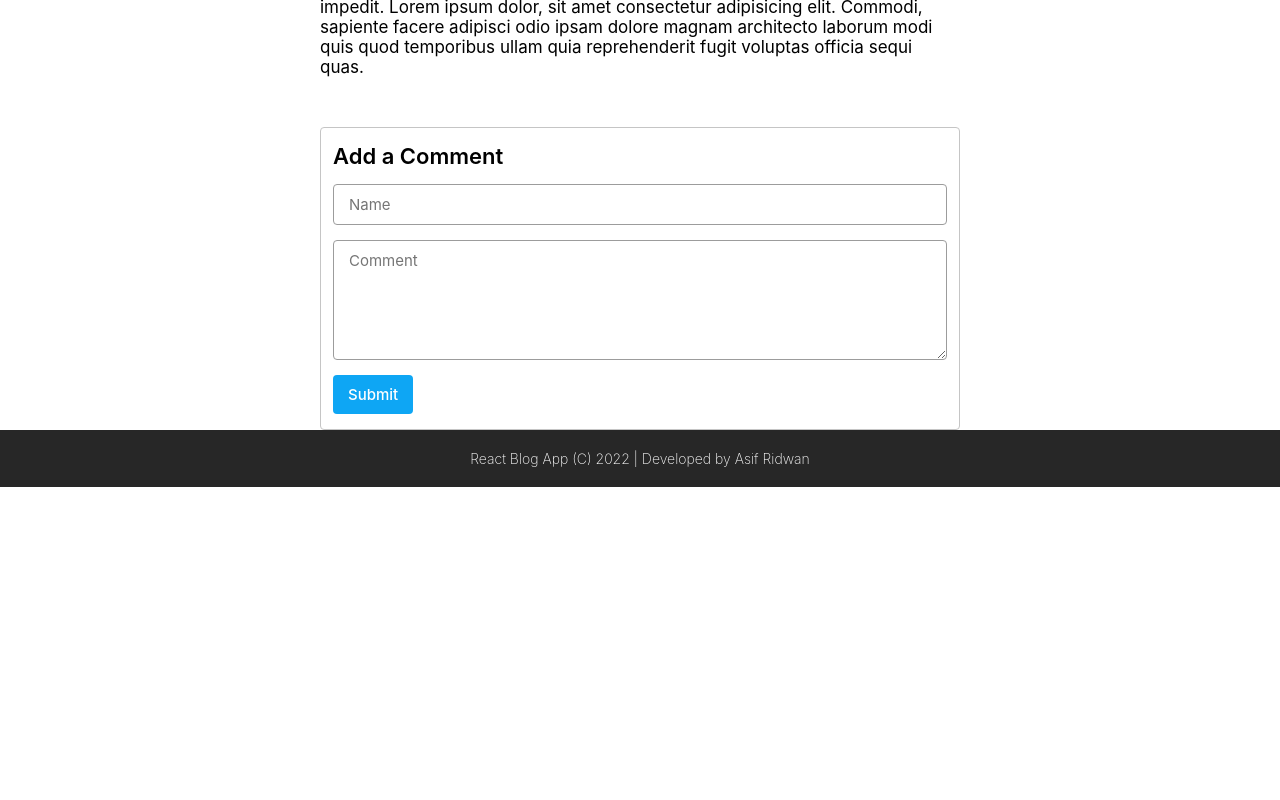
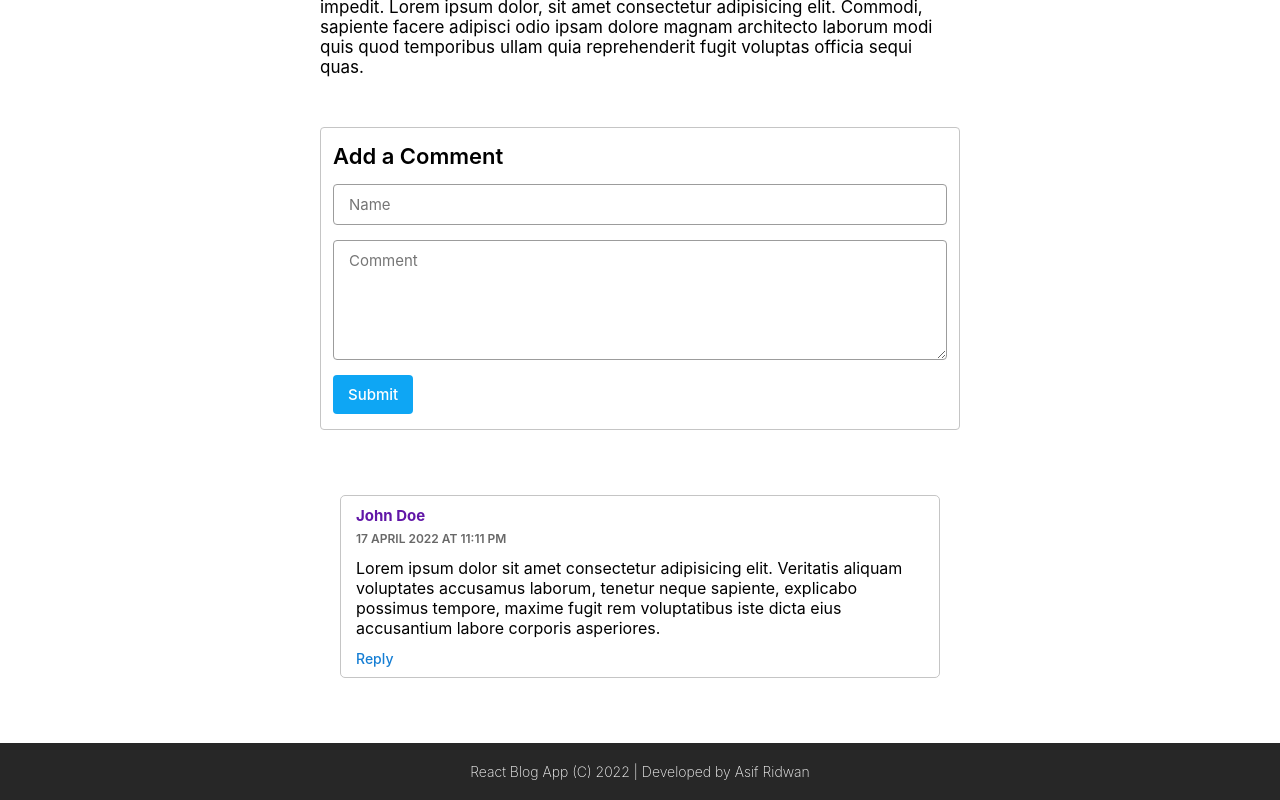
Before and after one commit to asifridwan/react-blog-app, a React (Create React App) app in the folder frontend/: page /1 in a window 1280 px wide. Shown: the part 473-1273 px from the top of the page. Before the commit the page ends 960 px from the top, so only its background shows below. Built offline with nearby package versions, Linux system fonts and the light colour scheme.

Commit message:
Added Comments on Frontend

```diff
--- a/frontend/src/components/CommentForm.jsx
+++ b/frontend/src/components/CommentForm.jsx
@@ -2,8 +2,8 @@ export default function CommentForm() {
   return (
     <form className='comment-form'>
         <label className='form-title'>Add a Comment</label>
-        <input className='user-name' type='text' placeholder='Name' />
-        <textarea className='user-comment' placeholder='Comment'></textarea>
+        <input className='user-name' type='text' placeholder='Name' required />
+        <textarea className='user-comment' placeholder='Comment' required></textarea>
         <div>
             <button className='submit-comment' type='submit'>Submit</button>
         </div>
--- /dev/null
+++ b/frontend/src/containers/AllComments.jsx
@@ -0,0 +1,15 @@
+export default function AllComments() {
+  return (
+    <div className='comments-container'>
+      <div className='comment-card'>
+        <div className='comment-username'>John Doe</div>
+        <div className='comment-time'>17 April 2022 at 11:11 PM</div>
+        <p className='comment-body'>Lorem ipsum dolor sit amet consectetur adipisicing elit. Veritatis aliquam voluptates accusamus
+        laborum, tenetur neque sapiente, explicabo possimus tempore, maxime fugit rem voluptatibus iste dicta eius accusantium
+        labore corporis asperiores.
+        </p>
+        <div className='reply-option'>Reply</div>
+      </div>
+    </div>
+  )
+}
--- a/frontend/src/css/style.css
+++ b/frontend/src/css/style.css
@@ -80,7 +80,7 @@ footer{
   font-size: 12px;
   font-weight: 600;
   text-transform: uppercase;
-  color: #5c5c5c;
+  color: #707070;
 }
 
 .blog-title{
@@ -140,6 +140,42 @@ footer{
   cursor: pointer;
 }
 
+.comments-container{
+  margin: 50px 0px;
+  padding: 15px 20px;
+}
+
+.comment-card{
+  border: 1px solid #c5c5c5;
+  padding: 10px 15px;
+  border-radius: 5px;
+}
+
+.comment-username{
+  font-size: 15px;
+  font-weight: 700;
+  color: #6116a7;
+}
+
+.comment-time{
+  margin-top: 6px;
+  font-size: 12px;
+  font-weight: 600;
+  color: #686868;
+  text-transform: uppercase;
+}
+
+.comment-body, .reply-option{
+  margin-top: 12px;
+}
+
+.reply-option{
+  font-size: 14px;
+  font-weight: 500;
+  color: #157ed4;
+  cursor: pointer;
+}
+
 @media screen and (max-width: 768px){
   .logo-icon{
     height: 25px;
@@ -161,11 +197,11 @@ footer{
     width: 70vw;
   }
 
-  .back-button, .user-name, .user-comment, .submit-comment{
+  .back-button, .user-name, .user-comment, .submit-comment, .comment-username, .reply-option{
     font-size: 12px;
   }
 
-  .blog-date{
+  .blog-date, .comment-time{
     font-size: 10px;
   }
 
@@ -173,7 +209,7 @@ footer{
     font-size: 22px;
   }
 
-  .blog-content{
+  .blog-content, .comment-body{
     font-size: 14px;
   }
 
--- a/frontend/src/pages/Blog.jsx
+++ b/frontend/src/pages/Blog.jsx
@@ -1,6 +1,7 @@
 import { useNavigate, useParams } from 'react-router-dom';
 import BlogPost from '../components/BlogPost';
 import CommentForm from '../components/CommentForm';
+import AllComments from '../containers/AllComments';
 
 export default function Blog() {
   const navigate = useNavigate();
@@ -18,6 +19,7 @@ export default function Blog() {
         </div>
         <BlogPost id={id} />
         <CommentForm />
+        <AllComments />
       </div>
     </section>
   )
```
